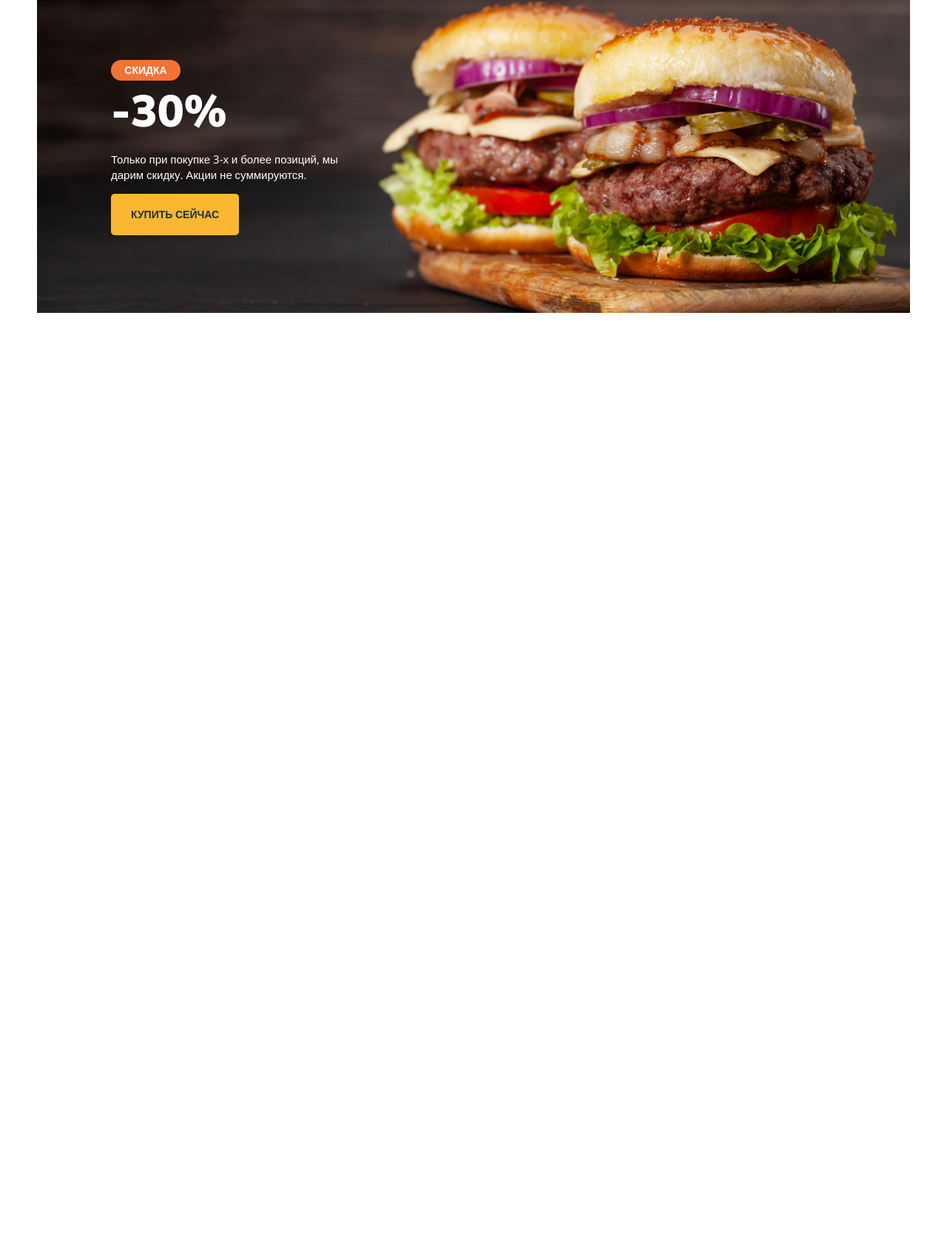
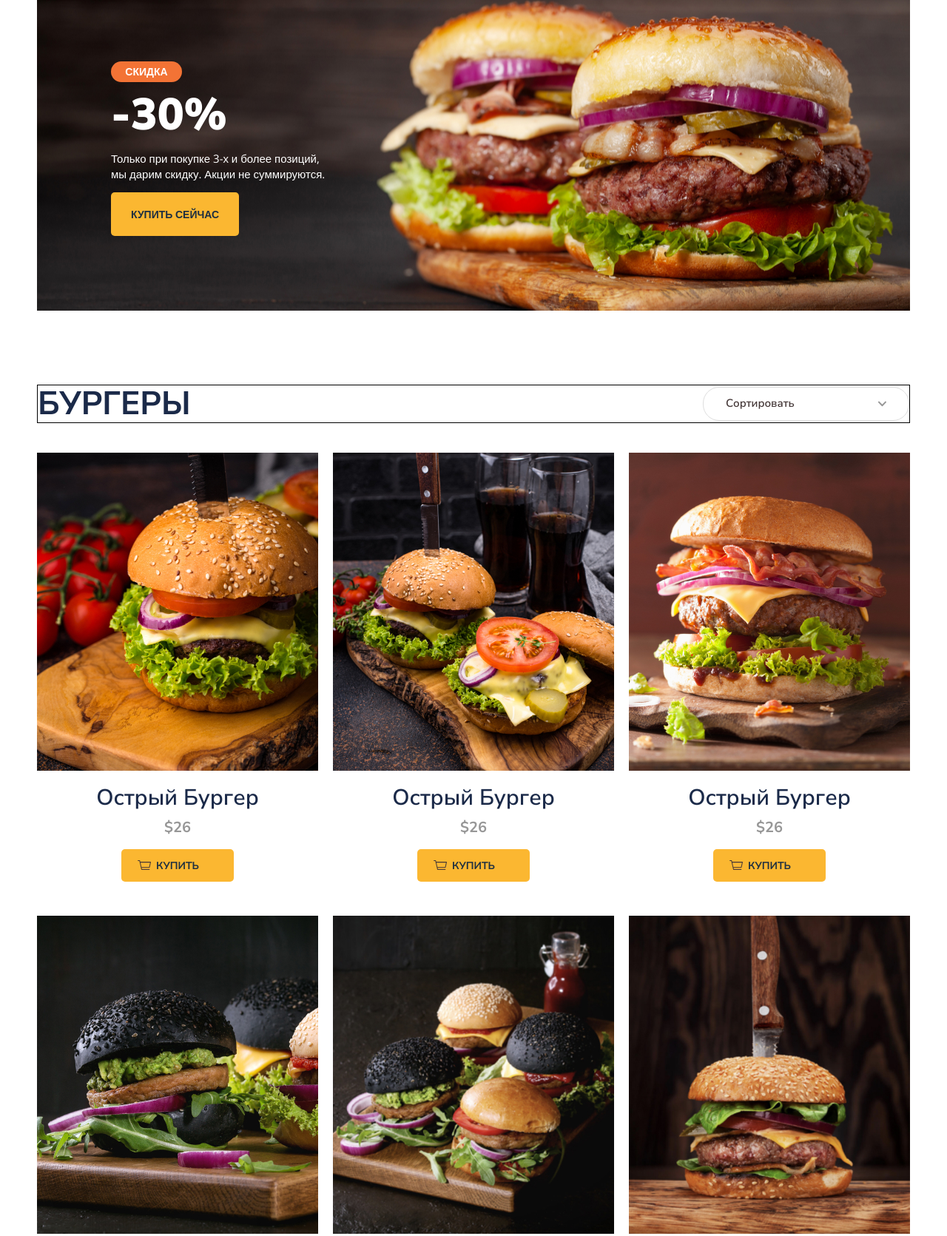
Before and after one commit to Andron67/Module01-Burger, a plain HTML site: page index.html in a window 1280 px wide. Shown: the part 743-2414 px from the top of the page at 74% size. Before the commit the page ends 1356 px from the top, so only its background shows below. Drawn offline with nearby package versions, Linux system fonts and the light colour scheme.

Commit message:
Add styles

```diff
--- a/index.html
+++ b/index.html
@@ -62,12 +62,100 @@
 						-30%
 					</h2>
 					<p class="banner-text">
-						Только при покупке 3-х и более позиций, мы дарим скидку. Акции не суммируются.
+						Только при&nbsp;покупке 3-х и более позиций, мы&nbsp;дарим скидку. Акции не&nbsp;суммируются.
 					</p>
 					<a href="#" class="banner-link">купить сейчас</a>
 				</div>
 			</div>
 		</div>
+		<!--MENU-->
+		<section class="menu">
+			<div class="container">
+				<div class="menu-header">
+					<h2 class="menu-title">
+						Бургеры
+					</h2>
+					<select name="" id="#" class="menu-select">
+						<option value="">Сортировать</option>
+						<option value="up">По возрастанию</option>
+						<option value="down">По убыванию</option>
+					</select>
+				</div>
+				<div class="menu-grid">
+					<div class="menu-grid-item">
+						<div class="menu-grid-cover">
+							<img src="images-menu/01.jpg" alt="Острый Бургер">
+						</div>
+						<p class="menu-grid-title">Острый Бургер</p>
+						<p class="menu-grid-price">$26</p>
+						<button type = "button" class="menu-grid-btn">
+							<span class="menu-grid-icon"></span>
+							<span class="menu-grid-text">купить</span>
+						</button>
+					</div>
+
+					<div class="menu-grid-item">
+						<div class="menu-grid-cover">
+							<img src="images-menu/02.jpg" alt="Острый Бургер">
+						</div>
+						<p class="menu-grid-title">Острый Бургер</p>
+						<p class="menu-grid-price">$26</p>
+						<button type = "button" class="menu-grid-btn">
+							<span class="menu-grid-icon"></span>
+							<span class="menu-grid-text">купить</span>
+						</button>
+					</div>
+
+					<div class="menu-grid-item">
+						<div class="menu-grid-cover">
+							<img src="images-menu/03.jpg" alt="Острый Бургер">
+						</div>
+						<p class="menu-grid-title">Острый Бургер</p>
+						<p class="menu-grid-price">$26</p>
+						<button type = "button" class="menu-grid-btn">
+							<span class="menu-grid-icon"></span>
+							<span class="menu-grid-text">купить</span>
+						</button>
+					</div>
+
+					<div class="menu-grid-item">
+						<div class="menu-grid-cover">
+							<img src="images-menu/04.jpg" alt="Острый Бургер">
+						</div>
+						<p class="menu-grid-title">Острый Бургер</p>
+						<p class="menu-grid-price">$26</p>
+						<button type = "button" class="menu-grid-btn">
+							<span class="menu-grid-icon"></span>
+							<span class="menu-grid-text">купить</span>
+						</button>
+					</div>
+
+					<div class="menu-grid-item">
+						<div class="menu-grid-cover">
+							<img src="images-menu/05.jpg" alt="Острый Бургер">
+						</div>
+						<p class="menu-grid-title">Острый Бургер</p>
+						<p class="menu-grid-price">$26</p>
+						<button type = "button" class="menu-grid-btn">
+							<span class="menu-grid-icon"></span>
+							<span class="menu-grid-text">купить</span>
+						</button>
+					</div>
+
+					<div class="menu-grid-item">
+						<div class="menu-grid-cover">
+							<img src="images-menu/06.jpg" alt="Острый Бургер">
+						</div>
+						<p class="menu-grid-title">Острый бургер</p>
+						<p class="menu-grid-price">$26</p>
+						<button type = "button" class="menu-grid-btn">
+							<span class="menu-grid-icon"></span>
+							<span class="menu-grid-text">купить</span>
+						</button>
+					</div>
+				</div>
+			</div>
+		</section>
 	</main>
 </body>
 </html>
--- a/style/main.css
+++ b/style/main.css
@@ -165,12 +165,13 @@ header {
 
 /* --------- BANNER ---------------- */
 .banner {
-	margin-bottom: 190px;
+	margin-bottom: 100px;
 }
 
 .banner-box {
-	padding: 48px 0px 105px 100px;
+	padding: 100px 0px 120px 100px;
 	background: url('../images/banner.jpg') 0 0/cover no-repeat;
+	background-position: center center;
 }
 
 .banner-title {
@@ -180,22 +181,23 @@ header {
 	font-size: 60px;
 	line-height: 1.3;
 	font-weight: 900;
-	margin-bottom: 13px;
+	margin-top: 0px;
+	margin-bottom: 10px;
 }
 
 .banner-title span {
 	background-color: #F37335;
 	border-radius: 14px;
 	color: #FFF;
-	display: inline-block;
+	display: block;
 	text-transform: uppercase;
 	text-align: center;
 	padding: 5px 0px;
 	font-family: 'Open Sans', sans-serif;
 	font-size: 14px;
 	font-weight: 600;
-	max-width: 94px;
-	margin-bottom: 3px;
+	max-width: 96px;
+	margin-bottom: 5px;
 }
 
 .banner-text {
@@ -204,15 +206,15 @@ header {
 	font-size: 15px;
 	font-weight: 400;
 	line-height: 1.4;
-	max-width: 320px;
-	margin-bottom: 15px;
+	max-width: 353px;
+	margin-top: 0px;
+	margin-bottom: 35px;
 }
 
 .banner-link {
 	color: #1E2F40;
 	background-color: #FBB731;
 	border-radius: 5px;
-	display: inline-block;
 	padding: 20px 27px;
 	text-decoration: none;
 	text-transform: uppercase;
@@ -220,3 +222,105 @@ header {
 	font-size: 14px;
 	font-weight: 700;
 }
+
+/* --------- SECTION MAIN-MENU ---------------- */
+
+.menu-header {
+	border: 1px solid #000;
+	display: flex;
+	justify-content: space-between;
+	align-items: center;
+	margin-bottom: 40px;
+}
+
+.menu-title {
+	color: #1B2A49;
+	font-size: 44px;
+	font-weight: 700;
+	text-transform: uppercase;
+	margin: 0px;
+}
+
+.menu-select {
+	border: 1px solid #DEDEDE;
+	padding: 13px 30px;
+	border-radius: 22px;
+	color: #443737;
+	font-size: 15px;
+	flex-basis: 279px;
+	appearance: none;
+	background: url('../images/arrow.svg') 89% center no-repeat;
+	background-size: 12.79px 7.75px;
+}
+
+.menu-grid {
+	display: grid;
+	grid-template-columns: repeat(3, 1fr);
+	gap: 20px;
+}
+
+.menu-grid-item {
+	text-align: center;
+}
+
+.menu-grid-cover {
+	width: 100%;
+	height: 430px;
+	position: relative;
+	overflow: hidden;
+	margin-bottom: 20px;
+}
+
+.menu-grid-cover img {
+	position: absolute;
+	left: 50%;
+	top: 50%;
+	transform: translate(-50%, -50%);
+	object-fit: cover;
+}
+
+.menu-grid-title {
+	margin: 0px 0px 10px 0px;
+	color: #1B2A49;
+	font-size: 30px;
+	font-weight: 600;
+}
+
+.menu-grid-price {
+	color: #979797;
+	font-size: 20px;
+	font-weight: 700;
+	margin: 0px 0px 18px 0px;
+}
+
+.menu-grid-btn {
+	border: none;
+   text-align: center;
+	border-radius: 5px;
+	background-color: #FBB731;
+	width: 152px;
+	height: 44px;
+	margin-bottom: 26px;
+}
+
+span.menu-grid-icon {
+
+}
+
+.menu-grid-text {
+	color: #1E2F40;
+	position: relative;
+	text-transform: uppercase;
+	font-size: 14px;
+	font-weight: 700;
+}
+
+.menu-grid-text::before {
+	content: '';
+	background: url('../images/cart-menu.svg') 0 0 no-repeat;
+	width: 18px;
+	height: 13px;
+	position: absolute;
+	top: 2px;
+	right: 65px;
+}
```
Also changed, not shown: images-menu/01.jpg (added), images-menu/02.jpg (added), images-menu/03.jpg (added), images-menu/04.jpg (added), images-menu/05.jpg (added), images-menu/06.jpg (added), images/arrow.svg (added), images/cart-menu.svg (added).
